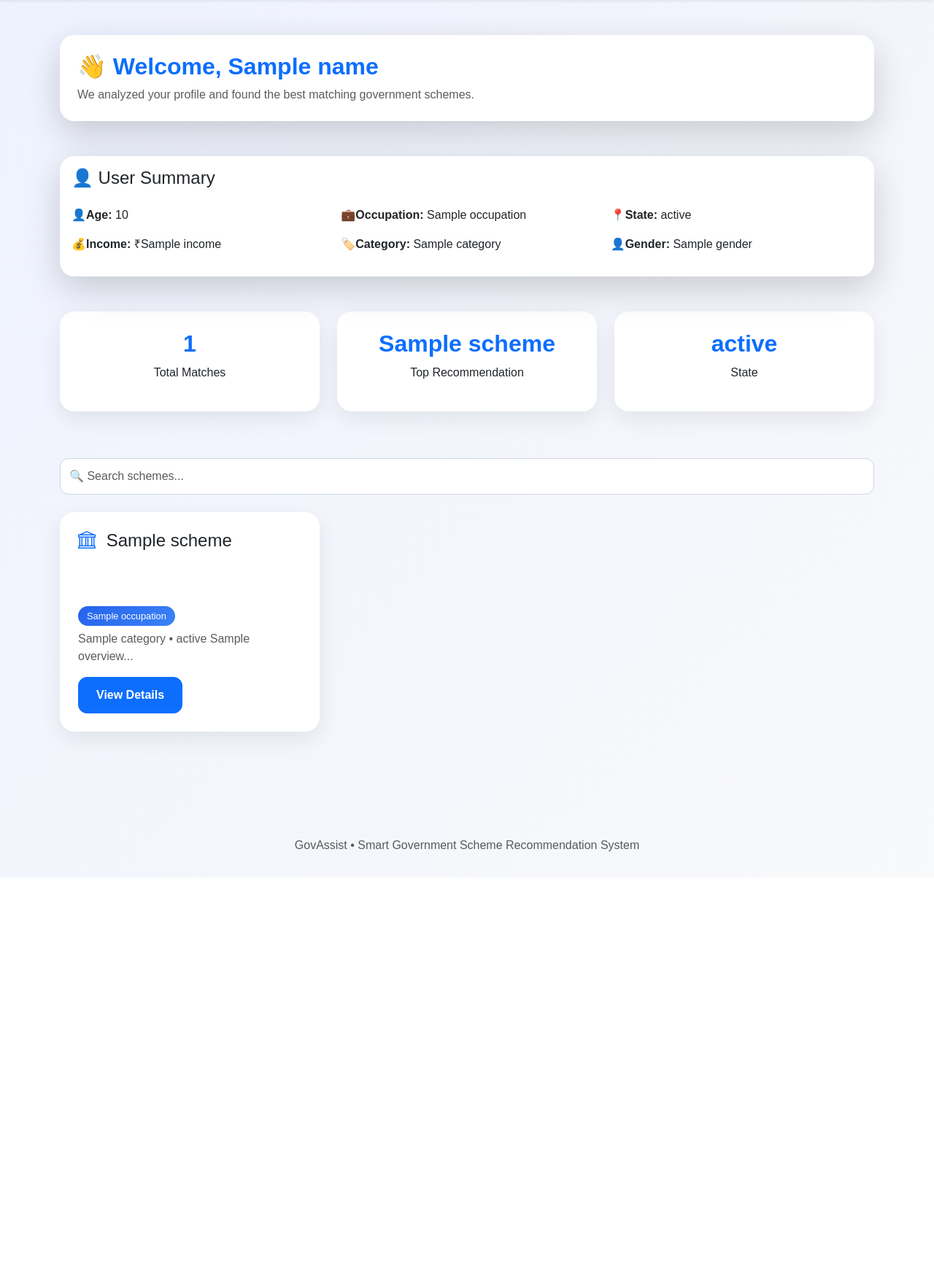
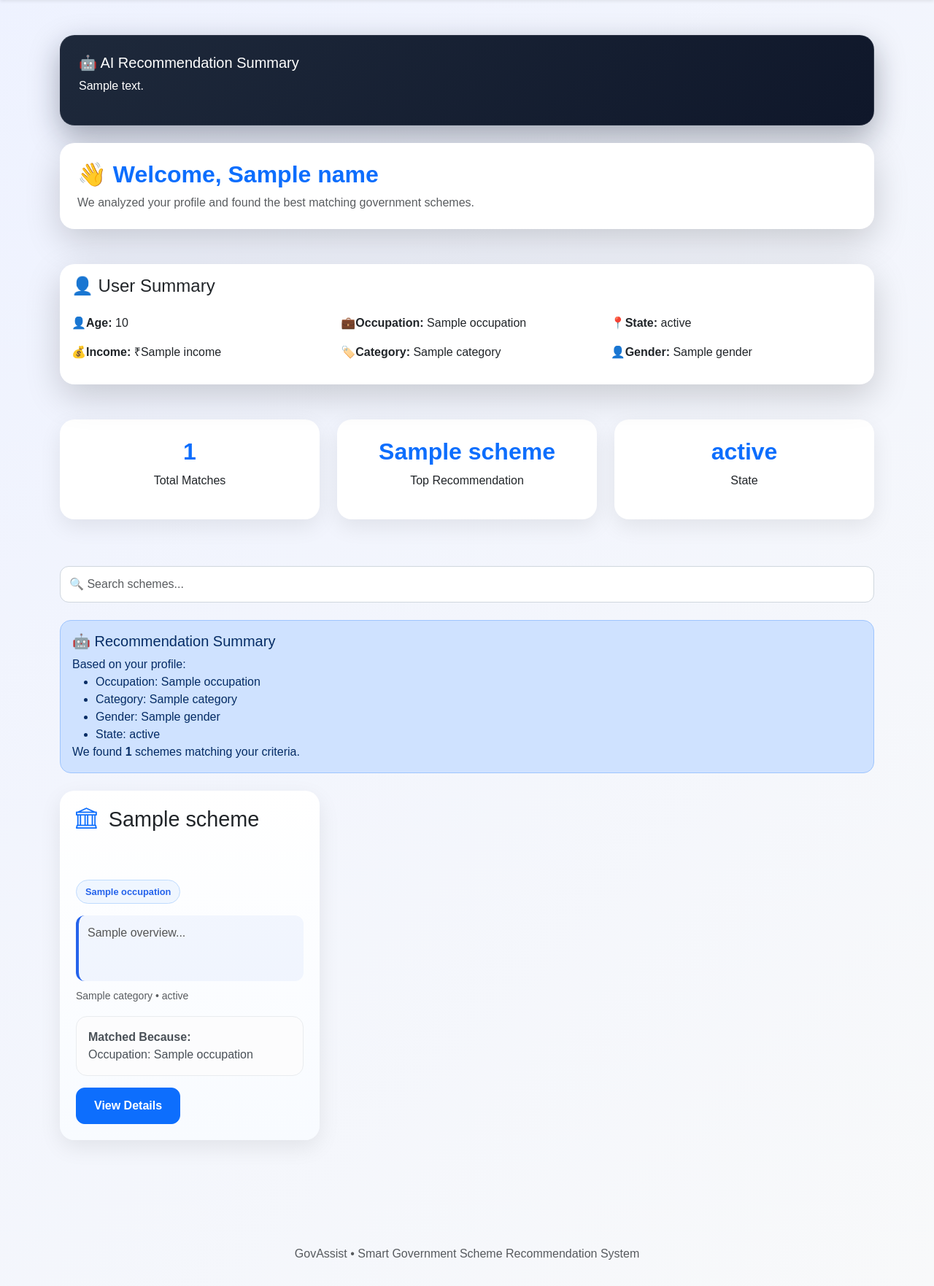
Before and after one commit to Dhairya-Shukla/GovAssist, a Flask app: template templates/recommendations.html in a window 1280 px wide. Shown: the part 66-1829 px from the top of the page at 73% size. Before the commit the page ends 1265 px from the top, so only its background shows below. Run offline with Flask 3, Linux system fonts and the light colour scheme; the template is opened without the code that fills it: most values are stand-ins (such as "Sample title", 1, 10 or a date in 2020).

Commit message:
Fixed recommendations session handling

```diff
--- a/app.py
+++ b/app.py
@@ -1,4 +1,5 @@
 from unicodedata import category
+from utils.gemini_helper import get_ai_recommendation
 from data.schemes_data import schemes as all_schemes
 from flask import Flask, render_template, request, redirect, url_for , session
 from utils.eligibility_checker import check_eligibility
@@ -63,9 +64,14 @@ def scheme_details(name):
             break
 
     return render_template(
-        "scheme_details.html",
-        scheme=selected_scheme
-    )
+    "scheme_details.html",
+    scheme=selected_scheme,
+    occupation=session.get("occupation"),
+    category=session.get("category"),
+    age=session.get("age"),
+    gender=session.get("gender"),
+    state=session.get("state")
+   )
 
 @app.route("/recommendations")
 def recommendations():
@@ -73,6 +79,19 @@ def recommendations():
     schemes = session.get("schemes", [])
     matched=[s for s in all_schemes if s["name"] in schemes]
 
+
+    profile_info = f"""
+    Age: {session.get('age')}
+    Gender: {session.get('gender')}
+    Occupation: {session.get('occupation')}
+    Income: {session.get('income')}
+    State: {session.get('state')}
+    Category: {session.get('category')}"""
+    scheme_names = [s["name"] for s in matched]
+    ai_summary = get_ai_recommendation(
+        profile_info,
+        scheme_names
+    )
     return render_template(
         "recommendations.html",
         name=session.get("name"),
@@ -82,7 +101,8 @@ def recommendations():
         income=int(session.get("income", 0)),
         state=session.get("state"),
         category=session.get("category"),
-        schemes=matched
+        schemes=matched,
+        ai_summary=ai_summary
     )
 
 
--- a/static/script.js
+++ b/static/script.js
@@ -86,3 +86,28 @@ counters.forEach(counter => {
     updateCounter();
 
 });
+
+
+const searchInput = document.getElementById("searchInput");
+
+if(searchInput){
+
+    searchInput.addEventListener("keyup", function(){
+
+        let value = this.value.toLowerCase();
+
+        document.querySelectorAll(".scheme-item").forEach(card => {
+
+            let text = card.innerText.toLowerCase();
+
+            if(text.includes(value)){
+                card.style.display = "";
+            }else{
+                card.style.display = "none";
+            }
+
+        });
+
+    });
+
+}
--- a/static/style.css
+++ b/static/style.css
@@ -145,8 +145,12 @@ body{
 ========================= */
 
 .scheme-card{
-    background: white;
-    padding: 25px;
+    background: linear-gradient(
+        180deg,
+        #ffffff,
+        #f8fbff
+    );
+    padding: 22px;
     border-radius: 20px;
     box-shadow: 0 10px 30px rgba(0,0,0,0.08);
     height: 100%;
@@ -208,25 +212,67 @@ footer p{
 }
 
 .overview-box{
-    background: rgba(255,255,255,0.55);
-    backdrop-filter: blur(4px);
-    border: 1px solid rgba(255,255,255,0.4);
+    background: rgba(37,99,235,0.05);
+    border-left: 4px solid #2563eb;
     padding: 12px;
     border-radius: 12px;
-    font-size: 0.95rem;
     color: #555;
-    min-height: 95px;
-    overflow: hidden;
+    line-height: 1.5;
+    min-height: 90px;
 }
 
 .scheme-card h4{
     min-height: 90px;
+    font-size: 1.8rem;
+    margin-bottom: 10px;
 }
 
 .scheme-badge{
-    background: linear-gradient(135deg,#2563eb,#3b82f6);
-    color:white;
+    display:inline-block;
+    background:#eff6ff;
+    color:#2563eb;
+    border:1px solid #bfdbfe;
+    font-weight:600;
     padding:6px 12px;
-    border-radius:20px;
+    border-radius:999px;
     font-size:0.8rem;
 }
+
+.match-box{
+    background:#f8fafc;
+    border:1px solid #e2e8f0;
+    border-radius:12px;
+    padding:10px 14px;
+}
+
+.ai-card{
+    background: linear-gradient(135deg, #1e293b, #0f172a);
+    color: white;
+    border-radius: 20px;
+    padding: 25px;
+    box-shadow: 0 15px 40px rgba(15,23,42,0.35);
+    border: 1px solid rgba(255,255,255,0.08);
+}
+
+.ai-card h4{
+    color: #60a5fa;
+    font-weight: 700;
+    margin-bottom: 20px;
+}
+
+.ai-summary{
+    font-size: 1rem;
+    line-height: 1.8;
+}
+
+.ai-summary strong{
+    color: #fbbf24;
+}
+
+.ai-summary li{
+    margin-bottom: 12px;
+}
+
+.ai-summary ul{
+    padding-left: 20px;
+}
--- a/templates/recommendations.html
+++ b/templates/recommendations.html
@@ -34,6 +34,14 @@
     </nav>
 
 <div class="container py-5">
+
+    <div class="ai-card mb-4">
+    <h5>🤖 AI Recommendation Summary</h5>
+    <p class="ai-summary-text">
+        {{ ai_summary | safe }}
+    </p>
+
+    </div>
 
     <!-- Welcome Banner -->
     <div class="card shadow-lg p-4 mb-5 border-0">
@@ -125,21 +133,45 @@
 
     <input
         type="text"
+        id="searchInput"
         class="form-control"
         placeholder="🔍 Search schemes...">
 
     </div>
 
+
+    <div class="alert alert-primary mb-4">
+
+    <h5>🤖 Recommendation Summary</h5>
+
+    Based on your profile:
+
+    <ul class="mb-0">
+        <li>Occupation: {{ occupation }}</li>
+        <li>Category: {{ category }}</li>
+        <li>Gender: {{ gender }}</li>
+        <li>State: {{ state }}</li>
+    </ul>
+
+    We found <strong>{{ schemes|length }}</strong>
+    schemes matching your criteria.
+
+</div>
+
     <!-- Scheme Cards -->
+
     <div class="row">
+
 
     {% if schemes %}
 
         {% for scheme in schemes %}
 
-        <div class="col-lg-4 mb-4">
+
+        <div class="col-lg-4 mb-4 scheme-item">
 
             <div class="scheme-card">
+
 
                 <h4>
                     <i class="bi bi-bank"></i>
@@ -150,10 +182,22 @@
                     {{ scheme.occupation }}
                 </span>
 
-                <p class="scheme-overview mt-2 text-muted">
-                    {{ scheme.category }} • {{ scheme.state }}
-                    {{ scheme.overview[:50] }}...
-                </p>
+                <div class="overview-box mt-3">
+                    {{ scheme.overview[:90] }}...
+                </div>
+
+                <div class="mt-2">
+                    <small class="text-muted">
+                        {{ scheme.category }}
+                        {% if scheme.state %}
+                            • {{ scheme.state }}
+                        {% endif %}
+                    </small>
+                </div>
+                <div class="alert alert-light mt-3">
+                    <strong>Matched Because:</strong><br>
+                        Occupation: {{ occupation }}
+                </div>
 
                 <a href="{{ url_for('scheme_details', name=scheme.name) }}"
                     class="btn btn-primary">
@@ -184,5 +228,6 @@
     </p>
 
 </footer>
+<script src="{{ url_for('static', filename='script.js') }}"></script>
 </body>
 </html>
```
Also changed, not shown: templates/scheme_details.html (+42 -11 lines), utils/gemini_helper.py (+43 -0 lines), data/schemes_data.py (line endings or trailing spaces).
